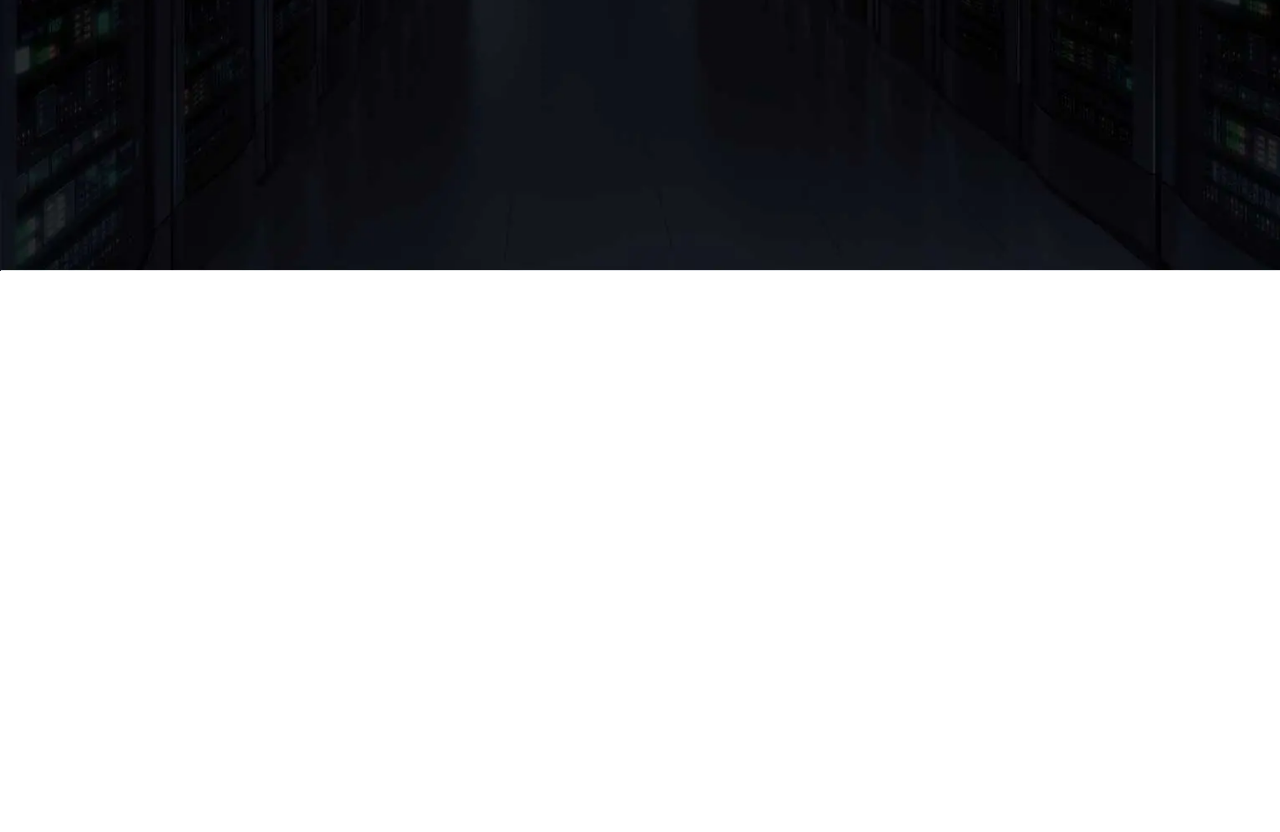
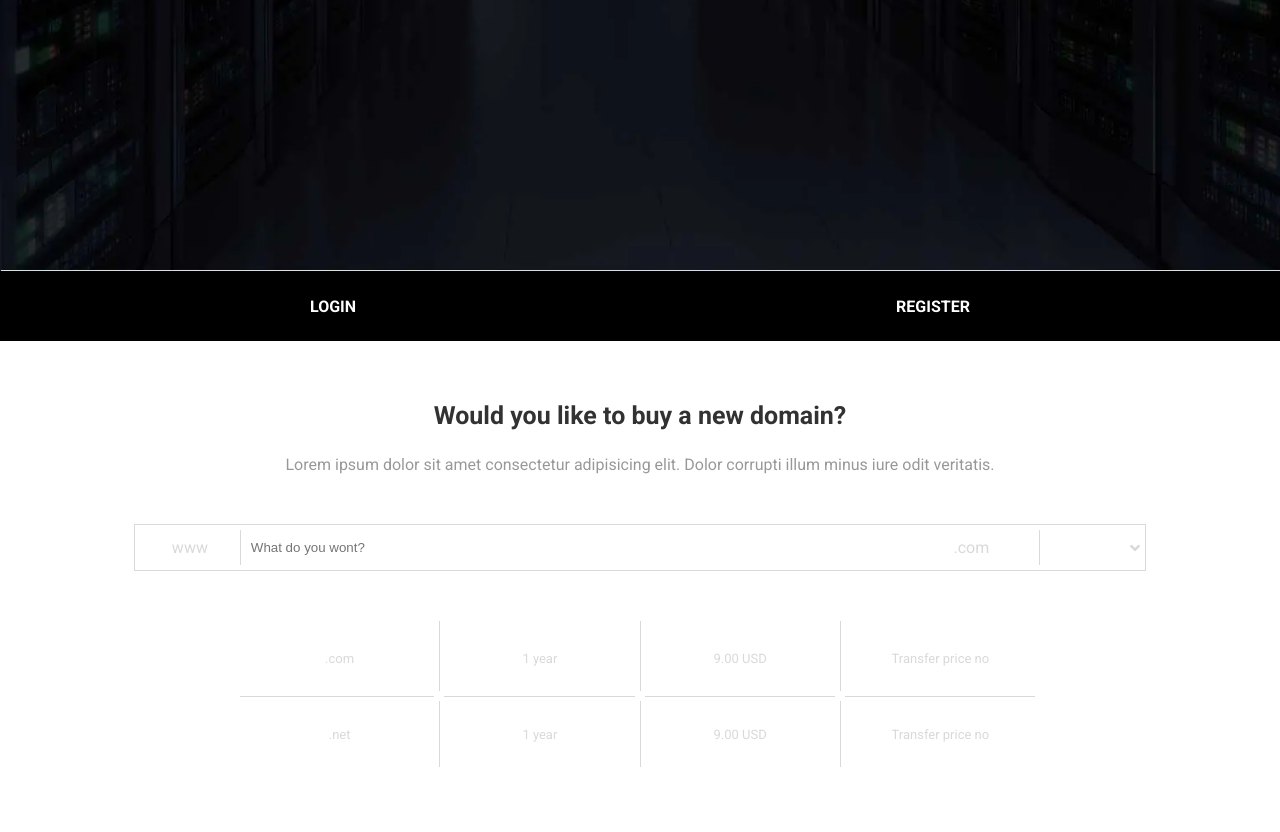
Before and after one commit to roman985475612/ghost, a website: page src/index.html in a window 1280 px wide. Shown: the part 529-1361 px from the top of the page. Before the commit the page ends 800 px from the top, so only its background shows below. Drawn offline with Linux system fonts and the light colour scheme; files that its build step writes are made by us from their sources; files whose address does not match are found by name.

Commit message:
Chapter 14 completed

```diff
--- a/src/index.html
+++ b/src/index.html
@@ -28,6 +28,53 @@
                 <h3 class="header__subtitle">and we are taking it seriously...</h3>
             </header>
         </div>
+
+        <nav class="auth view-port">
+            <a href="#" class="auth__link">Login</a>
+            <a href="#" class="auth__link">Register</a>
+        </nav>
+
+        <section class="buy">
+            <div class="buy__content view-port">
+                <h2 class="buy__title">Would you like to buy a new domain?</h2>
+                <h4 class="buy__subtitle">Lorem ipsum dolor sit amet consectetur adipisicing elit. Dolor corrupti illum minus iure odit veritatis.</h4>
+                <div class="buy__input-wrapper">
+                    <div class="buy__www buy__help">
+                        www
+                    </div>
+                    <div class="buy__input-block">
+                        <input type="text" class="buy__input" placeholder="What do you wont?">
+                        <div class="buy__domain">.com</div>
+                    </div>
+                    <div class="buy__select buy__help">
+                        <i class="fas fa-angle-down buy__icon"></i>
+                        <ul class="select__dropdown">
+                            <li class="select__item">.COM</li>
+                            <li class="select__item">.NET</li>
+                            <li class="select__item">.ORG</li>
+                            <li class="select__item">.IO</li>
+                        </ul>
+                    </div>
+                </div>
+
+                <div class="buy__table">
+                    <div class="table__row">
+                        <div class="table__cell table__cell--top">.com</div>
+                        <div class="table__cell table__cell--top">1 year</div>
+                        <div class="table__cell table__cell--top">9.00 USD</div>
+                        <div class="table__cell table__cell--top table__cell--no-right-border">Transfer price no</div>
+                    </div>
+                    <div class="table__row">
+                        <div class="table__cell table__cell--bottom">.net</div>
+                        <div class="table__cell table__cell--bottom">1 year</div>
+                        <div class="table__cell table__cell--bottom">9.00 USD</div>
+                        <div class="table__cell table__cell--bottom table__cell--no-right-border">Transfer price no</div>
+                    </div>
+                </div>
+            </div>
+        </section>
+        <!-- /.buy -->
+
     </div>
 </body>
 </html>
--- /dev/null
+++ b/src/scss/blocks/auth.scss
@@ -0,0 +1,13 @@
+.auth {
+    display: flex;
+    flex: 0 0 $auth-height;
+    align-items: center;
+    justify-content: space-around;
+    width: 100%;
+
+    &__link {
+        color: #fff;
+        font-weight: bold;
+        text-transform: uppercase;
+    }
+}
--- /dev/null
+++ b/src/scss/blocks/buy.scss
@@ -0,0 +1,146 @@
+$opacity: .4;
+
+.buy {
+    background-color: #fff;
+
+    &__content {
+        display: flex;
+        flex-direction: column;
+        align-items: center;
+        padding: 60px;
+    }
+
+    &__title {
+        margin-bottom: 25px;
+        font-size: 25px;
+        opacity: .8;
+        font-weight: bold;
+    }
+
+    &__subtitle {
+        margin-bottom: 50px;
+        opacity: $opacity;
+        font-weight: normal;
+    }
+
+    &__input-wrapper {
+        display: flex;
+        width: 1000px;
+        margin: 0 auto 50px;
+        padding: 5px;
+        border: 1px solid $buy-border-color;
+    }
+
+    &__www {
+        justify-content: center;
+    }
+
+    &__help {
+        display: flex;
+        align-items: center;
+        width: 10%;
+        color: $buy-border-color;
+    }
+
+    &__input-block {
+        display: flex;
+        align-items: center;
+        justify-content: space-between;
+        width: 80%;
+        border-right: 1px solid $buy-border-color;
+        border-left: 1px solid $buy-border-color;
+    }
+
+    &__input {
+        width: 100%;
+        border: none;
+        outline: none;
+        padding: 10px;
+    }
+
+    &__domain {
+        margin-right: 50px;
+        color: $buy-border-color;
+    }
+
+    &__select {
+        position: relative;
+        justify-content: flex-end;
+        cursor: pointer;
+
+        .select__dropdown {
+            @include clear-list;
+            position: absolute;
+            top: 40px;
+            right: -6px;
+            min-width: 200px;
+            width: auto;
+            height: auto;
+            // height: 100px;
+            background-color: #fff;
+            border: 1px solid $buy-border-color;
+            z-index: -100;
+            opacity: 0;
+            transition: .5s all;
+        }
+
+        &:hover {
+            .select__dropdown {
+                opacity: 1;
+                z-index: 99;
+            }
+        }
+
+        .select__item {
+            text-transform: uppercase;
+            padding: 3px 15px;
+            border-bottom: 1px solid $buy-border-color;
+
+            &:last-child {
+                border-bottom: none;
+            }
+        }
+    }
+
+    &__table {
+        width: 800px;
+
+        .table__row {
+            display: flex;
+        }
+
+        .table__cell {
+            position: relative;
+            @include flex-center(row);
+            padding: 30px 50px;
+            width: 22%;
+            font-size: 13px;
+            color: $buy-border-color;
+
+            &::after {
+                position: absolute;
+                right: -5px;
+                bottom: -5px;
+                content: '';
+                display: block;
+                height: 10px;
+                width: 10px;
+                z-index: 99;
+                background-color: #fff;
+            }
+
+            &--top {
+                border-bottom: 1px solid $buy-border-color;
+                border-right: 1px solid $buy-border-color;
+            }
+
+            &--bottom {
+                border-right: 1px solid $buy-border-color;
+            }
+
+            &--no-right-border {
+                border-right: none;
+            }
+        }
+    }
+}
--- a/src/scss/core.scss
+++ b/src/scss/core.scss
@@ -28,6 +28,7 @@ a {
     flex-direction: column;
     width: 100%;
     overflow: hidden;
+    background-color: $main-bg-color;
 }
 
 .hero {
--- a/src/scss/main.scss
+++ b/src/scss/main.scss
@@ -5,3 +5,5 @@
 @import 'core';
 @import 'blocks/nav';
 @import 'blocks/header';
+@import 'blocks/auth';
+@import 'blocks/buy';
--- a/src/scss/partials/_mixins.scss
+++ b/src/scss/partials/_mixins.scss
@@ -8,9 +8,9 @@
     list-style: none;
 }
 
-@mixin flex-center {
+@mixin flex-center($dir: column) {
     display: flex;
-    flex-direction: column;
+    flex-direction: $dir;
     justify-content: center;
     align-items: center;
 }
--- a/src/scss/partials/_params.scss
+++ b/src/scss/partials/_params.scss
@@ -6,7 +6,10 @@ $green: #1abc9c;
 $blue: #0faff1;
 $orange: #f1540f;
 $footer-bg-color: #2a2a2a;
+$main-bg-color: #000;
+$buy-border-color: #d9d9d9;
 
 // Sizes
 $nav-height: 60px;
 $view-port: 1200px;
+$auth-height: 70px;
```
Also changed, not shown: build/css/bundle.min.css, build/index.html, 1 other file.
